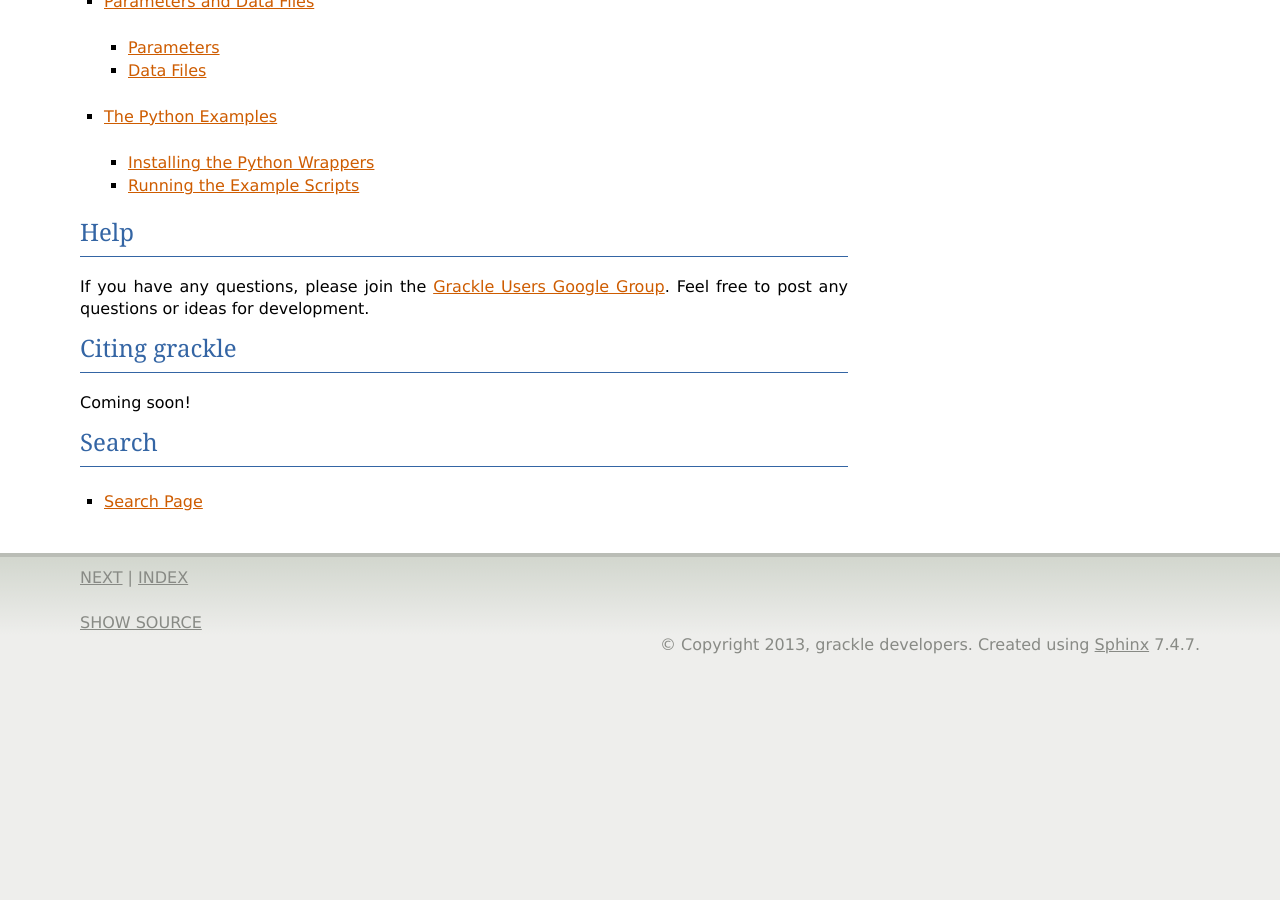
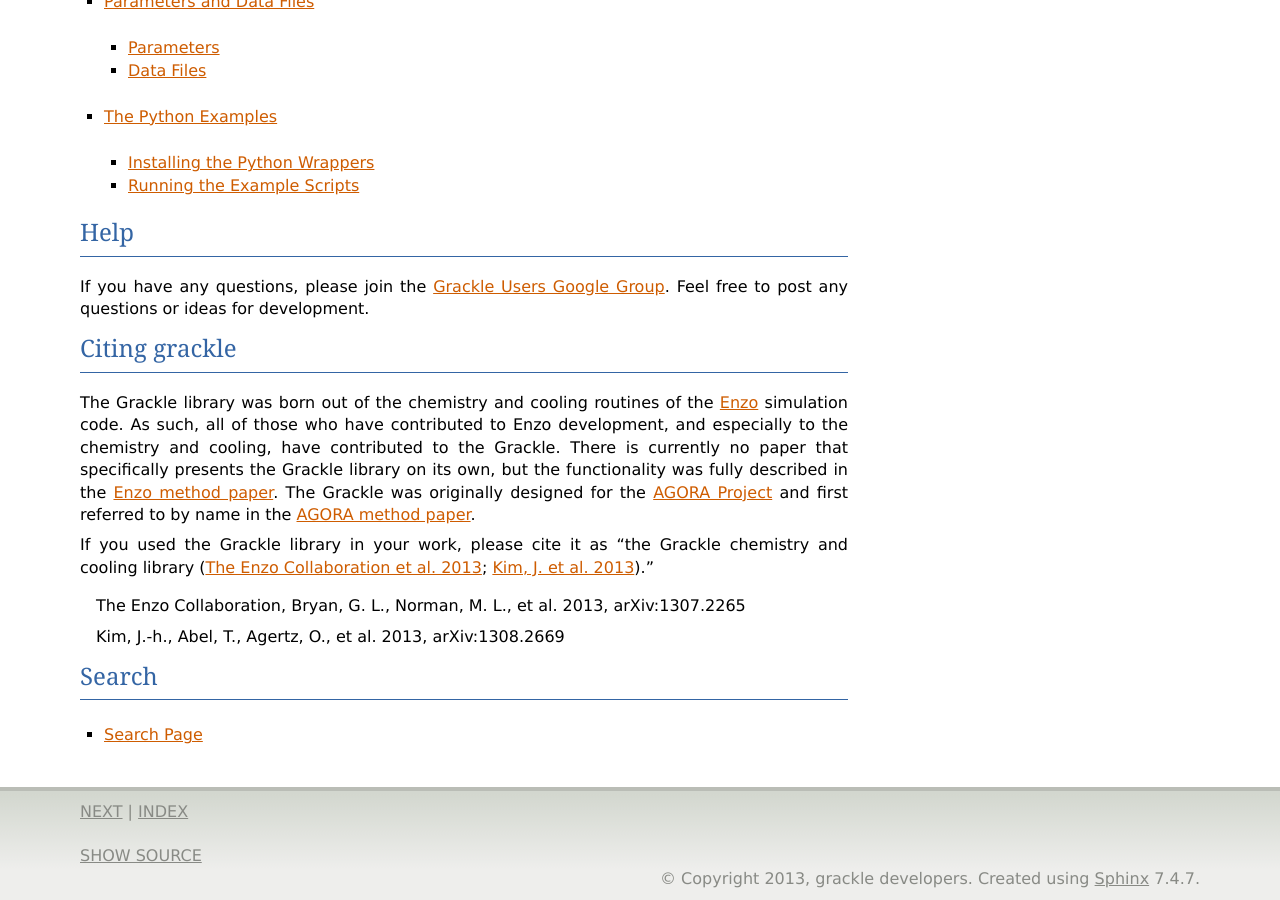
Before and after one commit to grackle-project/grackle, a Sphinx documentation site: the page built from doc/source/index.rst, in a window 1280 px wide and 900 px high, scrolled down 735 px. Built offline with Sphinx 7.4.7, drawn with Linux system fonts in a browser that asks for light colours; before the commit the page ends 1402 px from its top, so only the background shows below that.

Commit message:
Adding citation information to docs.

```diff
--- a/doc/source/index.rst
+++ b/doc/source/index.rst
@@ -38,7 +38,32 @@ free to post any questions or ideas for development.
 Citing grackle
 --------------
 
-Coming soon!
+The Grackle library was born out of the chemistry and cooling routines of the
+`Enzo <http://enzo-project.org/>`_ simulation code.  As such, all of those who
+have contributed to Enzo development, and especially to the chemistry and
+cooling, have contributed to the Grackle.  There is currently no paper that
+specifically presents the Grackle library on its own, but the functionality
+was fully described in the `Enzo method paper
+<http://adsabs.harvard.edu/abs/2013arXiv1307.2265T>`_.  The Grackle was
+originally designed for the `AGORA Project
+<https://sites.google.com/site/santacruzcomparisonproject/>`_ and first referred
+to by name in the `AGORA method paper
+<http://adsabs.harvard.edu/abs/2013arXiv1308.2669K>`_.
+
+If you used the Grackle library in your work, please cite it as "the Grackle
+chemistry and cooling library (`The Enzo Collaboration et al. 2013
+<http://adsabs.harvard.edu/abs/2013arXiv1307.2265T>`_; `Kim, J. et al. 2013
+<http://adsabs.harvard.edu/abs/2013arXiv1308.2669K>`_)."
+
+  The Enzo Collaboration, Bryan, G. L., Norman, M. L., et al. 2013, arXiv:1307.2265
+
+  Kim, J.-h., Abel, T., Agertz, O., et al. 2013, arXiv:1308.2669
+
+
+
+
+
+
 
 Search
 ------
```
